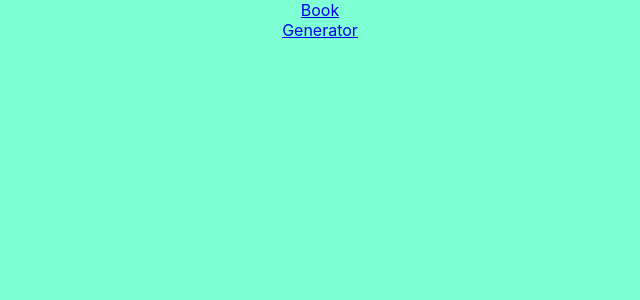
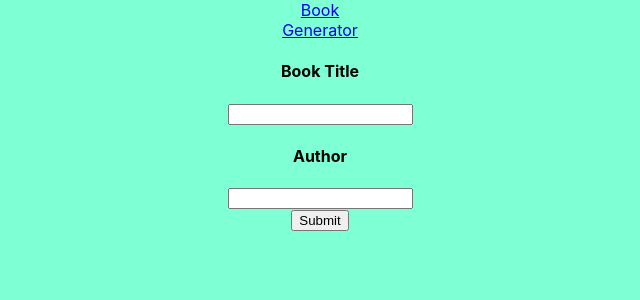
Before and after one commit to ATEOTG/NextBook, a React (Create React App) app: page / in a window 1280 px wide. Shown: the top 300 px of the page, without its empty margins (320-960 px from the left). Built offline with nearby package versions, Linux system fonts and the light colour scheme.

Commit message:
added form to BookSub component

```diff
--- a/src/App.js
+++ b/src/App.js
@@ -6,6 +6,7 @@ import Generator from "./components/Generator";
 function App() {
   return (
     <html className="App">
+
 
       <nav>
           <Link to = "/"> Book </Link>
--- a/src/components/BookSub.js
+++ b/src/components/BookSub.js
@@ -1,11 +1,55 @@
-import React from 'react';
+import React, {Component} from 'react';
 
-function BookSub() {
+class BookSub extends Component {
+    constructor(props) {
+        super(props)
+
+        this.state = {title: "", author: ""};
+    }
+
+
+    handleChange = event => {
+
+       event.preventDefault();
+       if (event.target.id == "title") {
+           this.state.title = event.target.value;
+
+       }
+       else if (event.target.id == "author"){
+           this.state.author = event.target.value;
+
+       }
+    }
+
+
+
+    render() {
+
     return(
-        <> </>
+
+
+        <form id = "myform">
+
+            <h4> Book Title </h4>
+            <input type = "text" id ="title" name = "title"  onChange ={this.handleChange}
+                 />
+            <br></br>
+
+            <h4> Author </h4>
+            <input type = "text" id = "author" name = "author"  onChange ={this.handleChange}
+            />
+
+            <br></br>
+
+            <button onClick = {this.submitForm}> Submit </button>
+
+
+        </form>
 
 
     );
+
+    }
 }
 
 
```
